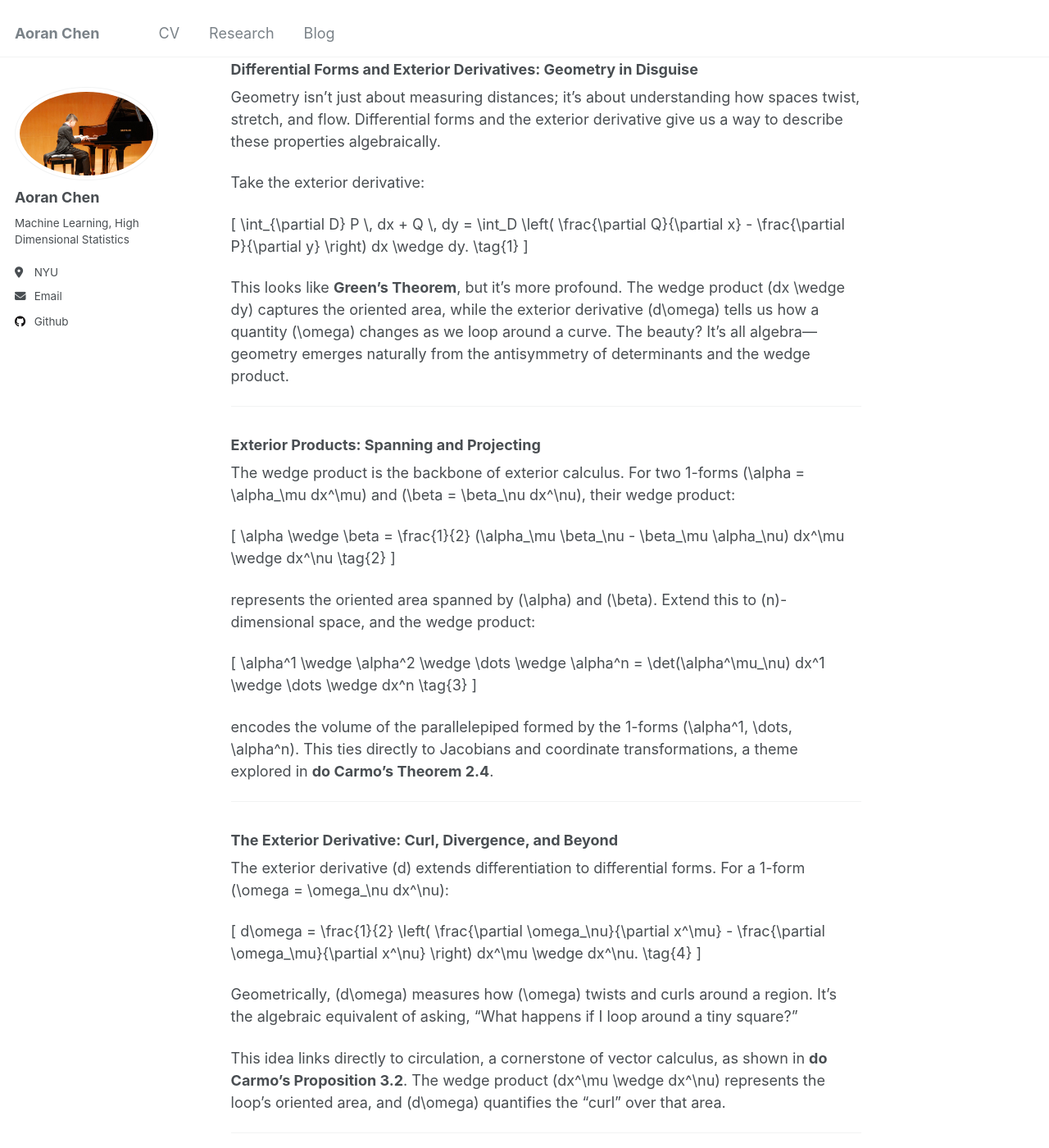
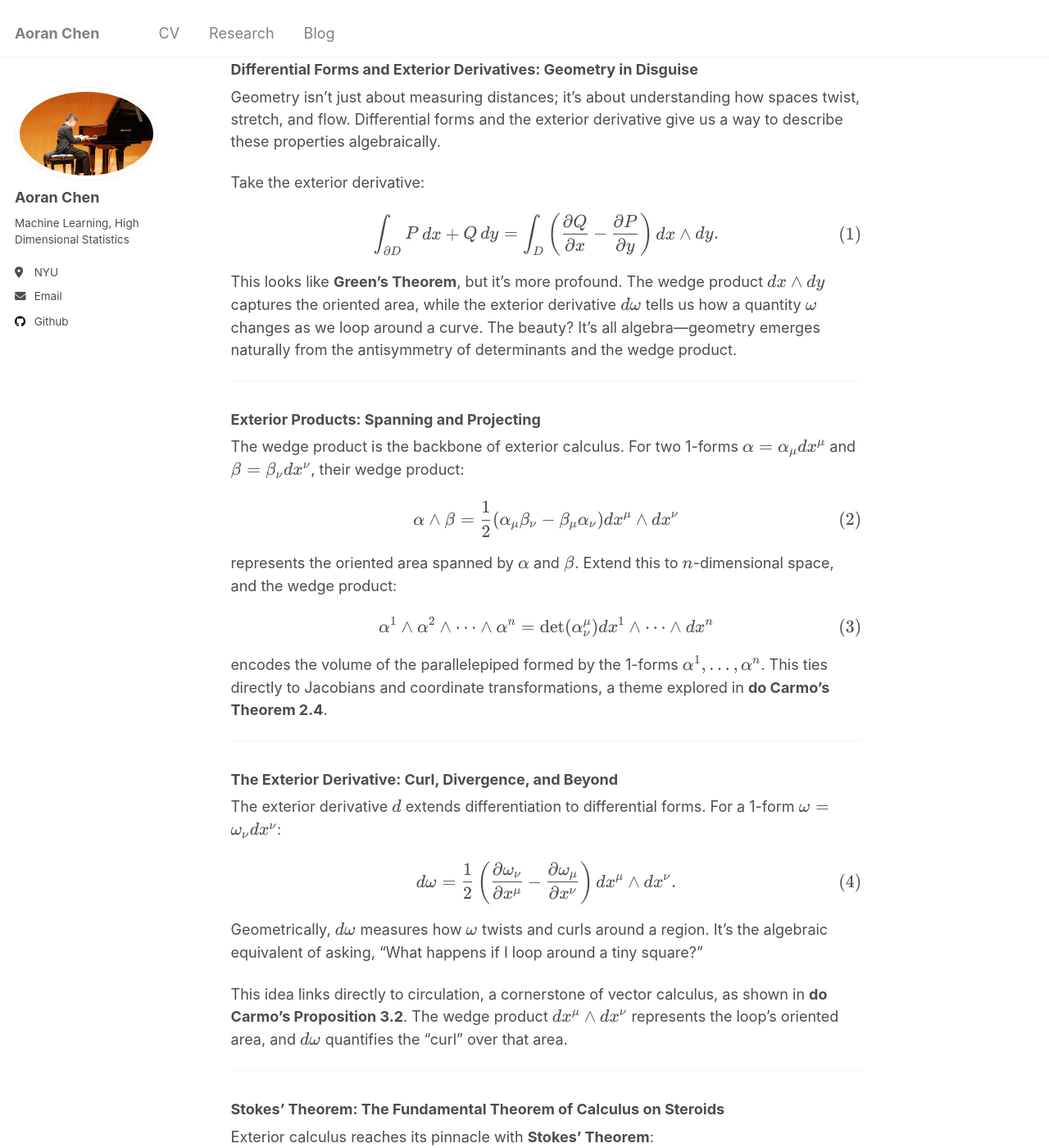
Before and after one commit to samohtaerg/samohtaerg.github.io, a Jekyll site: the page built from _posts/2021-07-16-what-does-geometry-even-mean-when-we-talk-about-riemannian-geometry.md, in a window 1280 px wide and 1400 px high, scrolled down 624 px. Shown: the whole window at 82% size. Built offline with Jekyll 4.4.1, drawn with Linux system fonts in a browser that asks for light colours; nearby versions of some CDN libraries; some of the changed text lies outside the part shown.

Commit message:
Update 2021-07-16-what-does-geometry-even-mean-when-we-talk-about-riemannian-geometry.md

```diff
--- a/_posts/2021-07-16-what-does-geometry-even-mean-when-we-talk-about-riemannian-geometry.md
+++ b/_posts/2021-07-16-what-does-geometry-even-mean-when-we-talk-about-riemannian-geometry.md
@@ -25,43 +25,35 @@ Geometry isn’t just about measuring distances; it’s about understanding how
 
 Take the exterior derivative:
 
-\[
-\int_{\partial D} P \, dx + Q \, dy = \int_D \left( \frac{\partial Q}{\partial x} - \frac{\partial P}{\partial y} \right) dx \wedge dy. \tag{1}
-\]
+$$\int_{\partial D} P \, dx + Q \, dy = \int_D \left( \frac{\partial Q}{\partial x} - \frac{\partial P}{\partial y} \right) dx \wedge dy. \tag{1}$$
 
-This looks like **Green’s Theorem**, but it’s more profound. The wedge product \(dx \wedge dy\) captures the oriented area, while the exterior derivative \(d\omega\) tells us how a quantity \(\omega\) changes as we loop around a curve. The beauty? It’s all algebra—geometry emerges naturally from the antisymmetry of determinants and the wedge product.
+This looks like **Green’s Theorem**, but it’s more profound. The wedge product $$dx \wedge dy$$ captures the oriented area, while the exterior derivative $$d\omega$$ tells us how a quantity $$\omega$$ changes as we loop around a curve. The beauty? It’s all algebra—geometry emerges naturally from the antisymmetry of determinants and the wedge product.
 
 ---
 
 ### **Exterior Products: Spanning and Projecting**
 
-The wedge product is the backbone of exterior calculus. For two 1-forms \(\alpha = \alpha_\mu dx^\mu\) and \(\beta = \beta_\nu dx^\nu\), their wedge product:
+The wedge product is the backbone of exterior calculus. For two 1-forms $$\alpha = \alpha_\mu dx^\mu$$ and $$\beta = \beta_\nu dx^\nu$$, their wedge product:
 
-\[
-\alpha \wedge \beta = \frac{1}{2} (\alpha_\mu \beta_\nu - \beta_\mu \alpha_\nu) dx^\mu \wedge dx^\nu \tag{2}
-\]
+$$\alpha \wedge \beta = \frac{1}{2} (\alpha_\mu \beta_\nu - \beta_\mu \alpha_\nu) dx^\mu \wedge dx^\nu \tag{2}$$
 
-represents the oriented area spanned by \(\alpha\) and \(\beta\). Extend this to \(n\)-dimensional space, and the wedge product:
+represents the oriented area spanned by $$\alpha$$ and $$\beta$$. Extend this to $$n$$-dimensional space, and the wedge product:
 
-\[
-\alpha^1 \wedge \alpha^2 \wedge \dots \wedge \alpha^n = \det(\alpha^\mu_\nu) dx^1 \wedge \dots \wedge dx^n \tag{3}
-\]
+$$\alpha^1 \wedge \alpha^2 \wedge \dots \wedge \alpha^n = \det(\alpha^\mu_\nu) dx^1 \wedge \dots \wedge dx^n \tag{3}$$
 
-encodes the volume of the parallelepiped formed by the 1-forms \(\alpha^1, \dots, \alpha^n\). This ties directly to Jacobians and coordinate transformations, a theme explored in **do Carmo’s Theorem 2.4**.
+encodes the volume of the parallelepiped formed by the 1-forms $$\alpha^1, \dots, \alpha^n$$. This ties directly to Jacobians and coordinate transformations, a theme explored in **do Carmo’s Theorem 2.4**.
 
 ---
 
 ### **The Exterior Derivative: Curl, Divergence, and Beyond**
 
-The exterior derivative \(d\) extends differentiation to differential forms. For a 1-form \(\omega = \omega_\nu dx^\nu\):
+The exterior derivative $$d$$ extends differentiation to differential forms. For a 1-form $$\omega = \omega_\nu dx^\nu$$:
 
-\[
-d\omega = \frac{1}{2} \left( \frac{\partial \omega_\nu}{\partial x^\mu} - \frac{\partial \omega_\mu}{\partial x^\nu} \right) dx^\mu \wedge dx^\nu. \tag{4}
-\]
+$$d\omega = \frac{1}{2} \left( \frac{\partial \omega_\nu}{\partial x^\mu} - \frac{\partial \omega_\mu}{\partial x^\nu} \right) dx^\mu \wedge dx^\nu. \tag{4}$$
 
-Geometrically, \(d\omega\) measures how \(\omega\) twists and curls around a region. It’s the algebraic equivalent of asking, “What happens if I loop around a tiny square?”
+Geometrically, $$d\omega$$ measures how $$\omega$$ twists and curls around a region. It’s the algebraic equivalent of asking, “What happens if I loop around a tiny square?”
 
-This idea links directly to circulation, a cornerstone of vector calculus, as shown in **do Carmo’s Proposition 3.2**. The wedge product \(dx^\mu \wedge dx^\nu\) represents the loop’s oriented area, and \(d\omega\) quantifies the "curl" over that area.
+This idea links directly to circulation, a cornerstone of vector calculus, as shown in **do Carmo’s Proposition 3.2**. The wedge product $$dx^\mu \wedge dx^\nu$$ represents the loop’s oriented area, and $$d\omega$$ quantifies the "curl" over that area.
 
 ---
 
@@ -69,9 +61,7 @@ This idea links directly to circulation, a cornerstone of vector calculus, as sh
 
 Exterior calculus reaches its pinnacle with **Stokes’ Theorem**:
 
-\[
-\int_{\partial D} \omega = \int_D d\omega. \tag{5}
-\]
+$$\int_{\partial D} \omega = \int_D d\omega. \tag{5}$$
 
 This unifies the fundamental theorem of calculus, Green’s theorem, and the divergence theorem. It says that the integral of a differential form over the boundary of a region equals the integral of its derivative over the interior.
 
@@ -81,27 +71,21 @@ Why is this so powerful? It distills centuries of calculus into one compact stat
 
 ### **Riemannian Geometry: Metrics, Frames, and Orthogonality**
 
-Now, let’s bring the spotlight back to Riemannian geometry. At its heart is the **Riemannian metric**, which defines how distances are measured. Suppose \(dr = e_\mu dx^\mu\), where \(e_\mu\) are the basis vectors. The metric is:
+Now, let’s bring the spotlight back to Riemannian geometry. At its heart is the **Riemannian metric**, which defines how distances are measured. Suppose $$dr = e_\mu dx^\mu$$, where $$e_\mu$$ are the basis vectors. The metric is:
 
-\[
-ds^2 = \langle dr, dr \rangle = g_{\mu\nu} dx^\mu dx^\nu, \tag{6}
-\]
+$$ds^2 = \langle dr, dr \rangle = g_{\mu\nu} dx^\mu dx^\nu, \tag{6}$$
 
-where \(g_{\mu\nu}\) encodes the inner products of the basis vectors.
+where $$g_{\mu\nu}$$ encodes the inner products of the basis vectors.
 
 In matrix form:
 
-\[
-ds^2 = dx^T g dx. \tag{7}
-\]
+$$ds^2 = dx^T g dx. \tag{7}$$
 
-We can factorize \(g\) as \(g = h^T \eta h\), where \(h\) transforms to an orthogonal frame, and \(\eta\) is diagonal:
+We can factorize $$g$$ as $$g = h^T \eta h$$, where $$h$$ transforms to an orthogonal frame, and $$\eta$$ is diagonal:
 
-\[
-ds^2 = (h dx)^T \eta (h dx). \tag{8}
-\]
+$$ds^2 = (h dx)^T \eta (h dx). \tag{8}$$
 
-Here, \(\eta\) simplifies the metric in the orthogonal frame, making calculations as intuitive as in flat space. This decomposition reflects the local Euclidean structure of Riemannian geometry, as formalized in **do Carmo’s Lemma 2.6**.
+Here, $$\eta$$ simplifies the metric in the orthogonal frame, making calculations as intuitive as in flat space. This decomposition reflects the local Euclidean structure of Riemannian geometry, as formalized in **do Carmo’s Lemma 2.6**.
 
 ---
 
```
